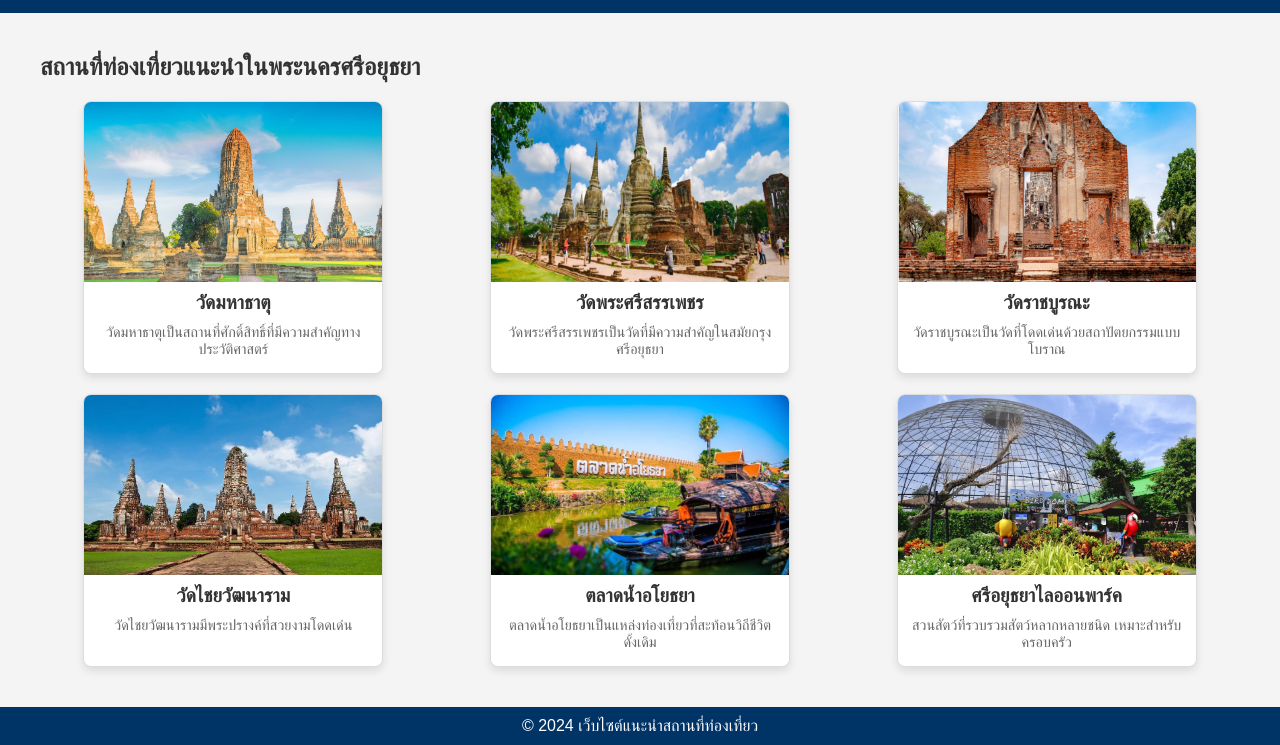
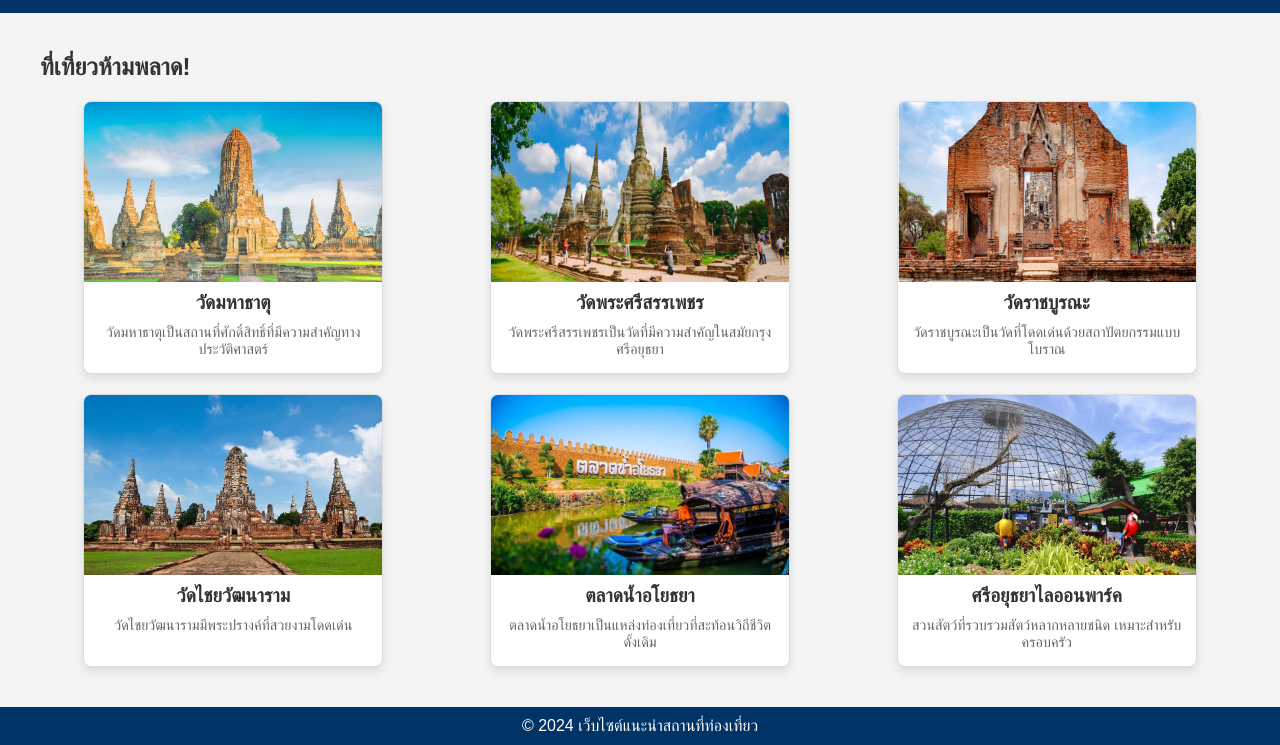
Before and after one commit to NChanantorn/hw1-66160118, a plain HTML site: page destinations.html in a window 1280 px wide. Shown: the part 94-839 px from the top of the page. Drawn offline with Linux system fonts and the light colour scheme.

Commit message:
โปรเจกต์เสร็จสมบูรณ์: เว็บแนะนำสถานที่ท่องเที่ยว

```diff
--- a/destinations.html
+++ b/destinations.html
@@ -20,7 +20,7 @@
 
     <main>
         <section class="destinations">
-            <h2>สถานที่ท่องเที่ยวแนะนำในพระนครศรีอยุธยา</h2>
+            <h2>ที่เที่ยวห้ามพลาด!</h2>
             <div class="destination-container">
                 <!-- สถานที่ที่ 1 -->
                 <article class="destination-item">
```
